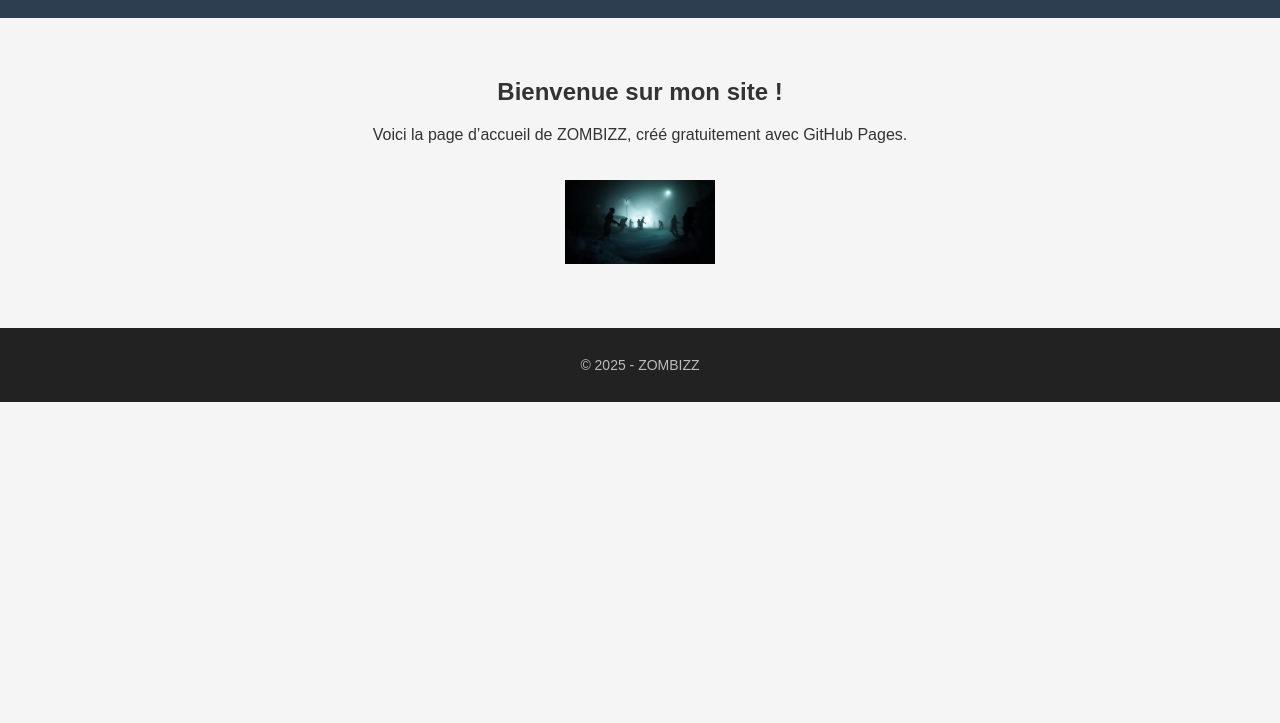
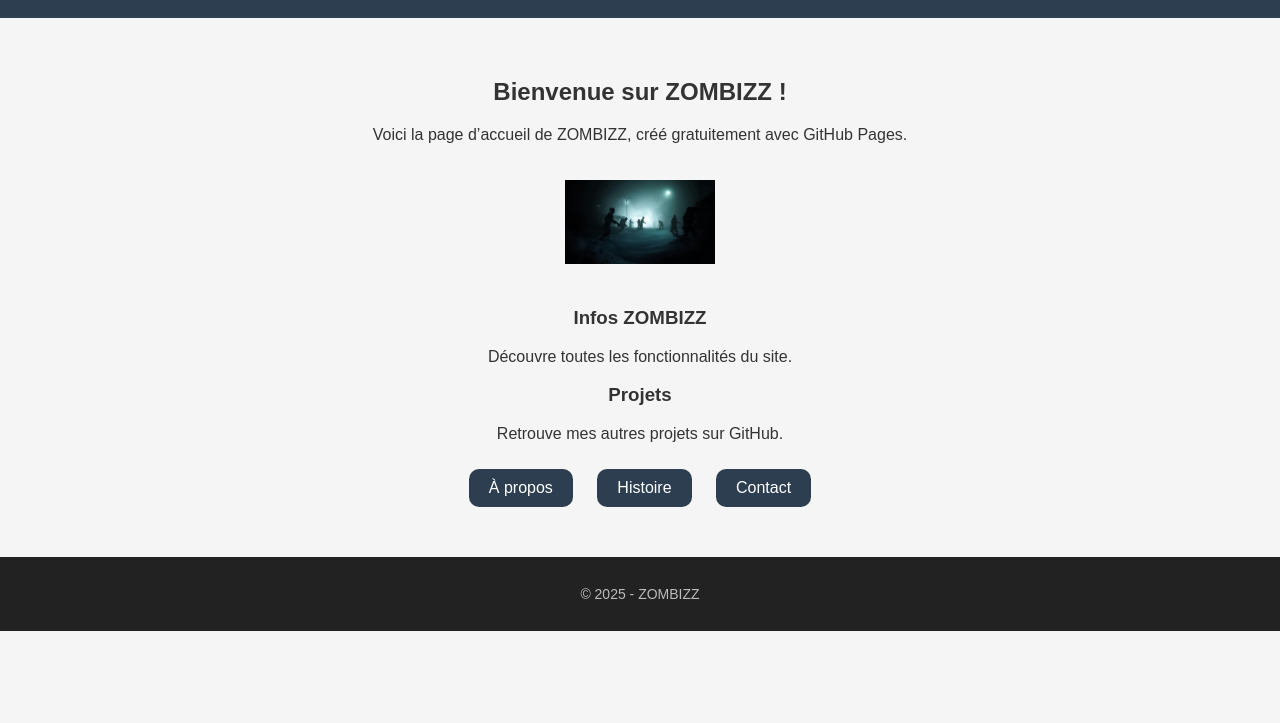
Before and after one commit to llolo974/ZOMBIZZ, a plain HTML site: page index.html in a window 1280 px wide. Shown: the part 77-800 px from the top of the page. Drawn offline with Linux system fonts and the light colour scheme.

Commit message:
Update index.html

```diff
--- a/index.html
+++ b/index.html
@@ -11,14 +11,32 @@
     <nav>
       <a href="index.html">Accueil</a>
       <a href="apropos.html">À propos</a>
+      <a href="histoire.html">Histoire</a>
       <a href="contact.html">Contact</a>
     </nav>
   </header>
 
   <section>
-    <h2>Bienvenue sur mon site !</h2>
+    <h2>Bienvenue sur ZOMBIZZ !</h2>
     <p>Voici la page d’accueil de ZOMBIZZ, créé gratuitement avec GitHub Pages.</p>
     <img src="zombizz.png" alt="ZOMBIZZ" class="animated-image" style="width:150px; height:auto;">
+
+    <div class="cards">
+      <div class="card">
+        <h3>Infos ZOMBIZZ</h3>
+        <p>Découvre toutes les fonctionnalités du site.</p>
+      </div>
+      <div class="card">
+        <h3>Projets</h3>
+        <p>Retrouve mes autres projets sur GitHub.</p>
+      </div>
+    </div>
+
+    <div>
+      <a href="apropos.html" class="btn">À propos</a>
+      <a href="histoire.html" class="btn">Histoire</a>
+      <a href="contact.html" class="btn">Contact</a>
+    </div>
   </section>
 
   <footer>
```
